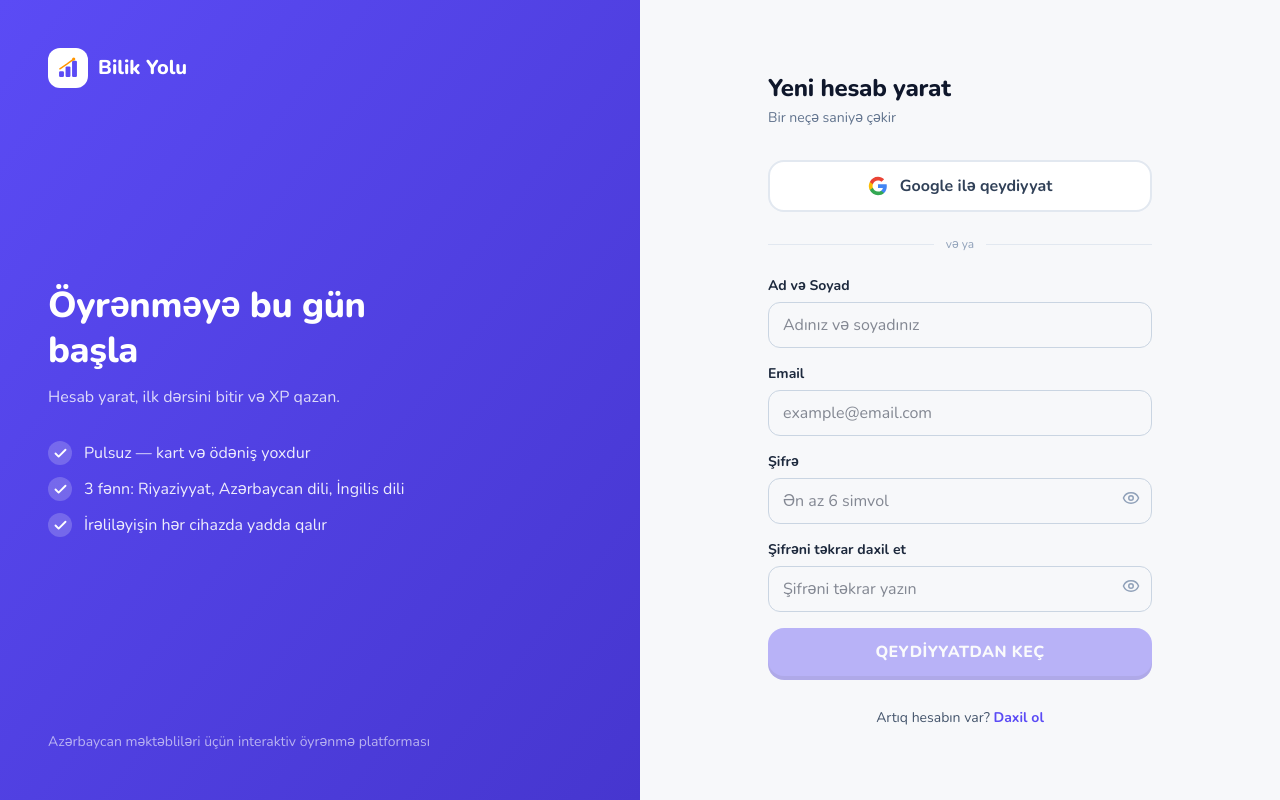
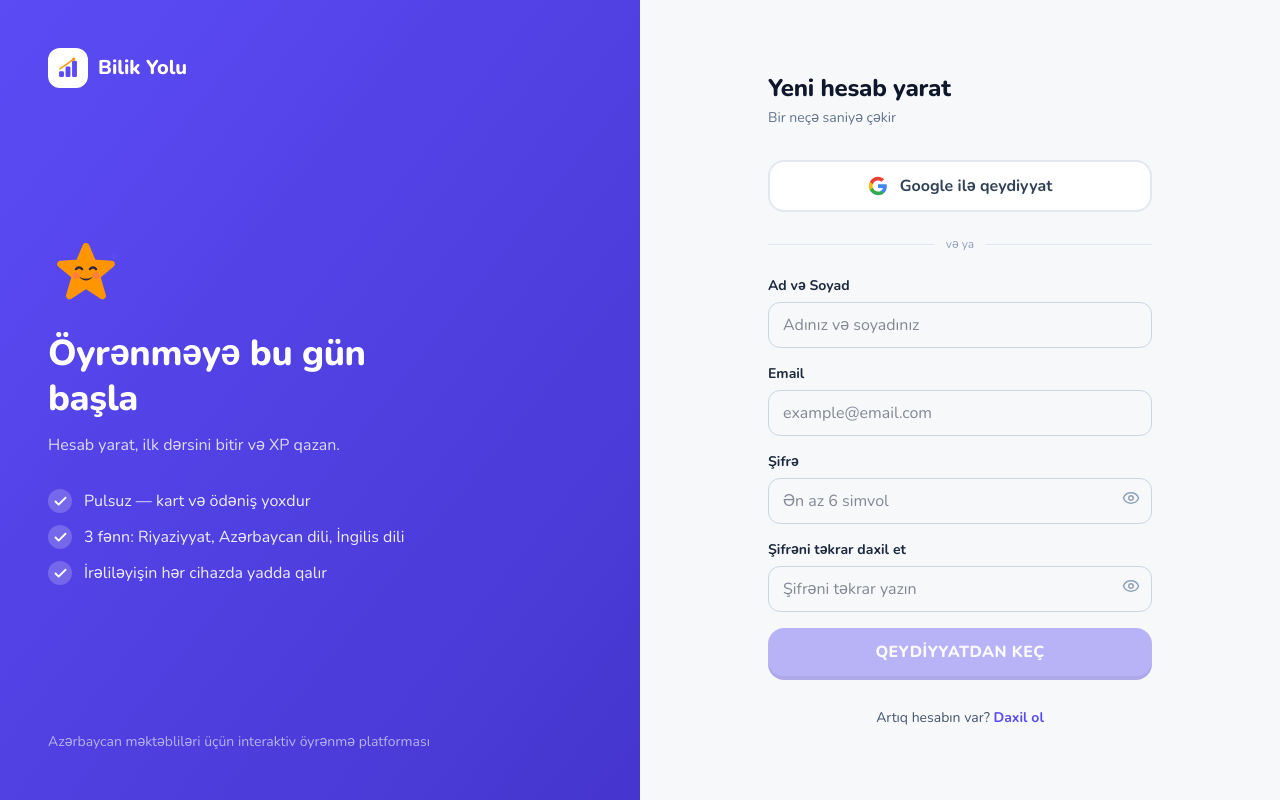
Before and after one commit to muhammedalakbarli/Self_Study_Education, a Next.js app: page /signup in a window 1280 px wide. Built offline with nearby package versions, Linux system fonts and the light colour scheme.

Commit message:
Ulduz-u hər yerə: auth panelləri, dashboard, cavab reaksiyaları, bonus, 404, favicon
- Mascot-a 'sad' (ruhlandıran) əhval əlavə
- Login/signup sol panel, dashboard salamı, doğru/səhv cavab, bonus təklifi
- 404 və favicon Ulduz ilə

```diff
--- a/app/dashboard/page.tsx
+++ b/app/dashboard/page.tsx
@@ -13,6 +13,7 @@ import { projectDates } from "@/lib/dates";
 import RadialProgress from "@/components/RadialProgress";
 import LearningPath, { type PathNode } from "@/components/LearningPath";
 import { PageSkeleton } from "@/components/Skeleton";
+import Mascot from "@/components/Mascot";
 
 export default function DashboardPage() {
   const { user, ready } = useAuthUser();
@@ -60,10 +61,15 @@ export default function DashboardPage() {
   return (
     <div className="min-h-screen bg-ink">
       <main className="mx-auto max-w-5xl px-4 py-6">
-        <h1 className="text-2xl font-bold text-fg">Öyrənmə yolun</h1>
-        <p className="text-sm text-muted">
-          Salam, {displayName(user)} — davam edək
-        </p>
+        <div className="flex items-center gap-3">
+          <Mascot size={52} />
+          <div>
+            <h1 className="text-2xl font-bold text-fg">Öyrənmə yolun</h1>
+            <p className="text-sm text-muted">
+              Salam, {displayName(user)} — davam edək
+            </p>
+          </div>
+        </div>
 
         {/* Fənn tab-ları */}
         <div className="mt-5 flex flex-wrap gap-2">
--- a/app/login/page.tsx
+++ b/app/login/page.tsx
@@ -10,6 +10,7 @@ import { Eye, EyeOff, Check } from "lucide-react";
 import { signInWithEmail, getCurrentUser } from "@/lib/auth";
 import Logo from "@/components/Logo";
 import GoogleButton from "@/components/GoogleButton";
+import Mascot from "@/components/Mascot";
 
 const PERKS = [
   "3 fənn üzrə 60+ interaktiv dərs",
@@ -56,6 +57,9 @@ export default function LoginPage() {
         </Link>
 
         <div>
+          <div className="mb-5">
+            <Mascot size={76} />
+          </div>
           <h2 className="max-w-sm text-4xl font-extrabold leading-tight">
             Öyrənməyə davam et
           </h2>
--- a/app/not-found.tsx
+++ b/app/not-found.tsx
@@ -1,10 +1,10 @@
 import Link from "next/link";
-import Logo from "@/components/Logo";
+import Mascot from "@/components/Mascot";
 
 export default function NotFound() {
   return (
     <main className="fixed inset-0 z-50 flex flex-col items-center justify-center bg-ink px-4 text-center">
-      <Logo size={56} />
+      <Mascot size={96} mood="sad" />
       <div className="mt-6 text-6xl font-extrabold text-brand">404</div>
       <h1 className="mt-2 text-2xl font-extrabold text-fg">Səhifə tapılmadı</h1>
       <p className="mt-2 max-w-sm text-muted">
--- a/app/signup/page.tsx
+++ b/app/signup/page.tsx
@@ -9,6 +9,7 @@ import Link from "next/link";
 import { Eye, EyeOff, CheckCircle, XCircle, Check } from "lucide-react";
 import Logo from "@/components/Logo";
 import GoogleButton from "@/components/GoogleButton";
+import Mascot from "@/components/Mascot";
 import { signUpWithEmail } from "@/lib/auth";
 
 const PERKS = [
@@ -88,6 +89,9 @@ export default function SignupPage() {
         </Link>
 
         <div>
+          <div className="mb-5">
+            <Mascot size={76} mood="celebrate" />
+          </div>
           <h2 className="max-w-sm text-4xl font-extrabold leading-tight">
             Öyrənməyə bu gün başla
           </h2>
--- a/components/Mascot.tsx
+++ b/components/Mascot.tsx
@@ -1,12 +1,12 @@
 // "Ulduz" — Bilik Yolu-nun mascotu. Amber ulduz + dostyana üz (brend personajı).
-// mood: "happy" (default) | "celebrate" (gözlər qapalı sevinc).
+// mood: "happy" (default) | "celebrate" (sevinc) | "sad" (ruhlandıran).
 
 export default function Mascot({
   size = 120,
   mood = "happy",
 }: {
   size?: number;
-  mood?: "happy" | "celebrate";
+  mood?: "happy" | "celebrate" | "sad";
 }) {
   // 5-guşəli ulduz nöqtələri (mərkəz 60,60) — kənarlar stroke ilə yumrulanır.
   const star =
@@ -48,6 +48,18 @@ export default function Mascot({
           {/* geniş açıq təbəssüm */}
           <path d="M49 66 q11 12 22 0 q-11 6 -22 0 z" fill="#2a2340" />
         </>
+      ) : mood === "sad" ? (
+        <>
+          {/* böyük gözlər (yumşaq, ruhlandıran) */}
+          <ellipse cx="49" cy="55" rx="6.5" ry="7.5" fill="#fff" />
+          <ellipse cx="71" cy="55" rx="6.5" ry="7.5" fill="#fff" />
+          <circle cx="50" cy="57" r="3.4" fill="#2a2340" />
+          <circle cx="72" cy="57" r="3.4" fill="#2a2340" />
+          <circle cx="48.5" cy="55" r="1.1" fill="#fff" />
+          <circle cx="70.5" cy="55" r="1.1" fill="#fff" />
+          {/* kiçik təəssüf ağzı */}
+          <path d="M51 71 q9 -6 18 0" stroke="#2a2340" strokeWidth="3.5" strokeLinecap="round" fill="none" />
+        </>
       ) : (
         <>
           {/* böyük dostyana gözlər */}
--- a/components/lesson/LessonRunner.tsx
+++ b/components/lesson/LessonRunner.tsx
@@ -91,7 +91,10 @@ if (total === 0) {
   if (phase === "bonusPrompt") {
     return (
       <div className="mx-auto max-w-xl py-12 text-center">
-        <h1 className="text-2xl font-bold text-fg">Əsas hissə bitdi!</h1>
+        <div className="flex justify-center">
+          <Mascot size={92} mood="celebrate" />
+        </div>
+        <h1 className="mt-4 text-2xl font-bold text-fg">Əsas hissə bitdi!</h1>
         <p className="mt-2 text-muted">
           İndiyə qədər <b className="text-brand-soft">+{earnedXp} XP</b> qazandın.
         </p>
@@ -181,13 +184,16 @@ if (total === 0) {
 
       {checked && (
         <div
-          className={`mt-5 rounded-xl px-4 py-3 font-medium ${
+          className={`mt-5 flex items-center gap-3 rounded-xl px-4 py-3 font-medium ${
             lastCorrect
               ? "bg-emerald-500/15 text-emerald-600"
               : "bg-brand/15 text-brand-soft"
           }`}
         >
-          {lastCorrect ? "Doğru! Afərin." : "Səhv. Növbəti dəfə alınacaq!"}
+          <Mascot size={40} mood={lastCorrect ? "celebrate" : "sad"} />
+          <span>
+            {lastCorrect ? "Doğru! Afərin." : "Səhv. Növbəti dəfə alınacaq!"}
+          </span>
         </div>
       )}
 
```
Also changed, not shown: app/icon.svg.
